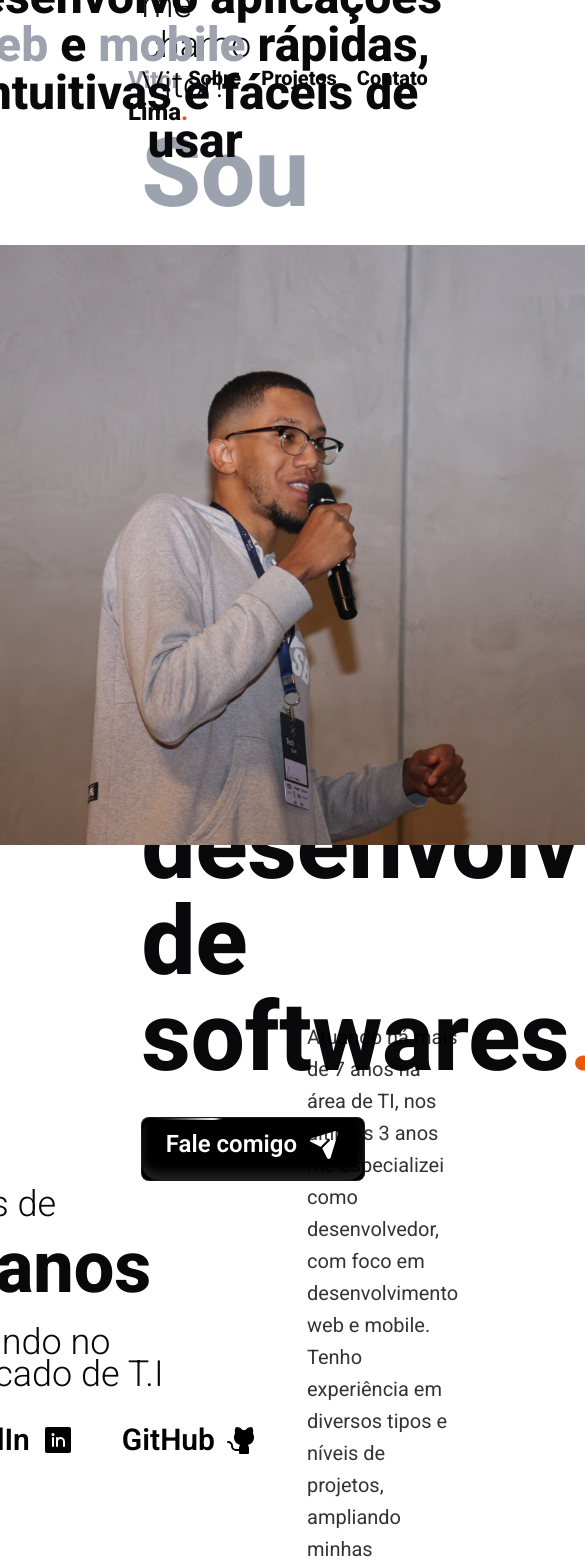
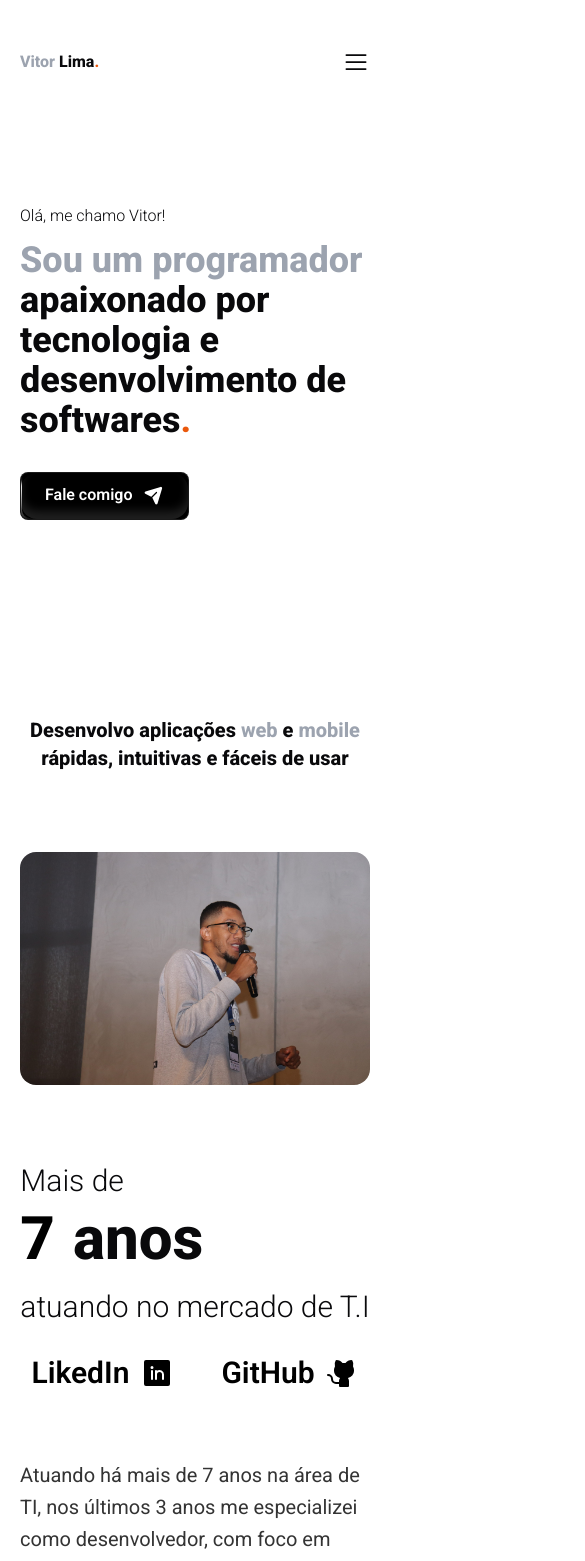
Before and after one commit to vitorl1maa/my_portifolio, a React (Vite) app: page / in a window 390 px wide. Shown: the top 1561 px of the page, 585 px wide, since content can reach past the window. Built offline with nearby package versions, Linux system fonts and the light colour scheme.

Commit message:
feat: adiciona dependência @radix-ui/react-navigation-menu e ajusta estilos de componentes

```diff
--- a/package.json
+++ b/package.json
@@ -12,6 +12,7 @@
   "dependencies": {
     "@emotion/react": "^11.14.0",
     "@phosphor-icons/react": "^2.1.7",
+    "@radix-ui/react-navigation-menu": "^1.2.4",
     "@radix-ui/react-slot": "^1.1.1",
     "@radix-ui/react-tooltip": "^1.1.7",
     "@types/react-router-dom": "^5.3.3",
--- a/src/App.tsx
+++ b/src/App.tsx
@@ -12,18 +12,18 @@ import { BrowserRouter } from "react-router-dom";
 
 function App() {
   return (
-    <main className="max-w-full h-screen font-roboto container-layout flex flex-col">
+    <main className="max-w-full h-auto lg:h-screen font-roboto container-layout flex flex-col">
       <BrowserRouter>
         <Navbar />
         <Banner />
         <About />
-        <SkillsInfo />
-        <AppInfo />
-        <Westand />
-        <SchoolMobile />
-        <WestandPage />
-        <Contact />
-        <Footer />
+        {/* <SkillsInfo /> */}
+        {/* <AppInfo /> */}
+        {/* <Westand /> */}
+        {/* <SchoolMobile /> */}
+        {/* <WestandPage /> */}
+        {/* <Contact /> */}
+        {/* <Footer /> */}
       </BrowserRouter>
     </main>
   );
--- a/src/components/About/About.tsx
+++ b/src/components/About/About.tsx
@@ -7,45 +7,50 @@ import { Fade } from "react-awesome-reveal";
 
 const About = () => {
   return (
-    <section className="w-full h-screen flex flex-col  justify-center mt-[30%]">
-      <div
-        className="flex flex-col justify-center items-center mt-20"
-        id="sobre"
-      >
-        <Fade direction="down">
+    <section className="w-full h-auto lg:h-screen flex flex-col justify-center mt-[33%] lg:mt-[30%]">
+      <div className="flex flex-col justify-center items-center " id="sobre">
+        <Fade direction="down" className="z-50">
           <div className="flex flex-col justify-center items-center">
-            <h1 className="text-5xl font-extrabold mb-20 w-[55%] text-center mt-20 ">
+            <h1 className="text-xl lg:text-5xl font-extrabold mb-20 lg:w-[55%] text-center mt-20 ">
               Desenvolvo aplicações <span className="text-gray-400">web</span> e
               <span className="text-gray-400"> mobile </span> rápidas,
               intuitivas e fáceis de usar
             </h1>
 
-            <div className="w-[900px]">
+            <div className="w-full lg:w-[900px]">
               <img
                 src={profileImg}
                 alt="foto paletra sobre tecnologia"
-                className="rounded-2xl "
+                className="rounded-2xl"
               />
             </div>
           </div>
         </Fade>
 
-        <Fade direction="up" className="flex justify-center">
-          <div className="flex justify-center items-center w-[60%] gap-12 mt-32 ">
+        <Fade
+          direction="down"
+          className="flex flex-col justify-center items-center"
+        >
+          <div className="flex flex-col lg:flex-row justify-center items-center lg:w-[60%] gap-12 mt-20 lg:mt-32 ">
             <div>
               <div className="flex flex-col gap-3">
-                <p className="w-[50%] leading-8 font-light text-4xl">Mais de</p>
-                <p className="font-extrabold text-7xl">
-                  <NumberTicker value={7} className="font-extrabold text-7xl" />{" "}
+                <p className="w-[50%] leading-8 font-light text-3xl lg:text-4xl">
+                  Mais de
+                </p>
+                <p className="font-extrabold text-6xl lg:text-7xl">
+                  <NumberTicker
+                    value={7}
+                    className="font-extrabold text-6xl lg:text-7xl"
+                  />{" "}
                   anos
                 </p>
 
-                <p className=" leading-8 font-light text-4xl">
+                <p className=" leading-8 font-light text-3xl  lg:text-4xl">
                   atuando no mercado de T.I
                 </p>
               </div>
 
-              <div className="flex gap-12">
+              <div className="flex gap-12 justify-center lg:justify-start">
                 <span className=" nav-links text-black text-3xl font-semibold rounded-lg mt-8  cursor-pointer transition-all">
                   <Link
                     to="https://www.linkedin.com/in/vitor-limaa/"
@@ -71,8 +76,8 @@ const About = () => {
               </div>
             </div>
 
-            <div className="w-[50%] ">
-              <p className=" text-xl text-black/80 leading-8 mt-12">
+            <div className="lg:w-[50%] ">
+              <p className=" text-xl text-black/80 leading-8 lg:mt-12">
                 Atuando há mais de 7 anos na área de TI, nos últimos 3 anos me
                 especializei como desenvolvedor, com foco em desenvolvimento web
                 e mobile. Tenho experiência em diversos tipos e níveis de
@@ -84,12 +89,13 @@ const About = () => {
         </Fade>
       </div>
 
-      <div className="flex flex-col justify-start items-start ml-80 mt-32 ">
+      <Fade direction="down" className="z-50">
+        <div className="flex flex-col justify-start items-start lg:ml-80 mt-20 lg:mt-32 ">
           <h3 className="text-left text-4xl font-light">
             Algumas das tecnologias que trabalho atualmente
             <span className="text-orange-600">:</span>
           </h3>
-        <div className=" flex flex-wrap gap-5 mt-8 w-full">
+          <div className=" flex flex-wrap gap-5 mt-8 w-  lg:w-full">
             <TooltipDefault
               icon="devicon:javascript"
               width={60}
@@ -165,6 +171,7 @@ const About = () => {
             {/* <TooltipDefault icon="fa-brands:wordpress" width={60} height={60} tooltip="WordPress" style={{ color: "#1d49e2" }} /> */}
           </div>
         </div>
+      </Fade>
     </section>
   );
 };
--- a/src/components/Banner/Banner.tsx
+++ b/src/components/Banner/Banner.tsx
@@ -4,12 +4,12 @@ import { Fade } from "react-awesome-reveal";
 
 const Banner = () => {
   return (
-    <section className="w-full h-screen flex items-center justify-center mt-[10%] ">
-      <div className="w-[80%]">
+    <section className="w-full h-auto lg:h-screen flex lg:items-center  mt-32 lg:mt-[10%] ">
+      <div className="w-full lg:w-[80%]">
         <Fade direction="down">
           <div>
-            <h1 className="font-light text-4xl">Olá, me chamo Vitor!</h1>
-            <p className="font-extrabold text-8xl mt-5 leading-none">
+            <h1 className="font-light lg:text-4xl">Olá, me chamo Vitor!</h1>
+            <p className="font-extrabold text-4xl lg:text-8xl mt-3 leading-10">
               <span className="text-gray-400">Sou um programador</span>{" "}
               apaixonado por tecnologia e desenvolvimento de softwares
               <span className="text-orange-600">.</span>
--- a/src/components/Navbar/Navbar.tsx
+++ b/src/components/Navbar/Navbar.tsx
@@ -1,19 +1,45 @@
+import { List, X } from "@phosphor-icons/react";
+import { useState } from "react";
+
 function Navbar() {
+  const [openMenu, setOpenMenu] = useState(false);
+
   const handlerClick = (elementId: string) => {
     const element = document.getElementById(elementId);
     if (element) {
       element.scrollIntoView({ behavior: "smooth", block: "start" });
     }
+    setOpenMenu(false);
+  };
+
+  const toggleMenu = () => {
+    setOpenMenu((prev) => !prev);
   };
 
   return (
     <header>
-      <nav className="flex justify-between">
-        <p className="font-extrabold text-2xl">
-          <span className="text-gray-400">Vitor</span> Lima
-          <span className="text-orange-600">.</span>
-        </p>
-        <ul className="flex gap-5 font-extrabold text-xl">
+      <nav className="flex flex-col lg:flex-row justify-between">
+        <div className="flex justify-between items-center">
+          <p className="font-extrabold lg:text-2xl">
+            <span className="text-gray-400">Vitor</span> Lima
+            <span className="text-orange-600">.</span>
+          </p>
+
+          <button
+            className="block lg:hidden cursor-pointer"
+            onClick={toggleMenu}
+          >
+            {openMenu ? <X size={28} /> : <List size={28} />}
+          </button>
+        </div>
+
+        <ul
+          className={`menu-mobile ${
+            openMenu
+              ? "opacity-100 top-12 z-10 h-[150px] bg-white"
+              : "opacity-0 top-0 z-30"
+          }`}
+        >
           <li className="nav-links cursor-pointer">
             <a onClick={() => handlerClick("sobre")}>Sobre</a>
           </li>
--- a/src/index.css
+++ b/src/index.css
@@ -22,7 +22,8 @@
 
 }
 
-.nav-links a, span {
+.nav-links a,
+span {
   position: relative;
   padding-bottom: 10px;
 }
@@ -41,6 +42,8 @@
 .nav-links a:hover::after {
   width: 80%;
 }
+
+
 
 @layer base {
   :root {
@@ -93,8 +96,7 @@
 
     --chart-5: 27 87% 67%;
 
-    --radius: 0.5rem
-  ;
+    --radius: 0.5rem;
 
     --color-1: 0 100% 63%;
 
@@ -104,7 +106,9 @@
 
     --color-4: 195 100% 63%;
 
-    --color-5: 90 100% 63%}
+    --color-5: 90 100% 63%
+  }
+
   .dark {
 
     --background: 240 10% 3.9%;
@@ -153,8 +157,7 @@
 
     --chart-4: 280 65% 60%;
 
-    --chart-5: 340 75% 55%
-  ;
+    --chart-5: 340 75% 55%;
 
     --color-1: 0 100% 63%;
 
@@ -164,26 +167,32 @@
 
     --color-4: 195 100% 63%;
 
-    --color-5: 90 100% 63%}
+    --color-5: 90 100% 63%
+  }
 }
 
 @layer base {
   * {
     @apply border-border;
   }
+
+  .menu-mobile {
+    @apply flex flex-col lg:flex-row gap-3 mt-16 lg:mt-0 lg:gap-5 font-extrabold lg:text-xl absolute left-0 w-full lg:w-auto lg:relative shadow-md lg:shadow-none pl-5 lg:pl-0 opacity-0 lg:opacity-100 top-[-300px] z-30 transition-all ease-in duration-200
+  }
+
   body {
     @apply bg-background text-foreground;
   }
 
   .container-layout {
-    @apply py-16 px-32
+    @apply px-5 py-12 md:py-16 md:px-32
   }
 
-    .ShimmerButton:hover .icon {
-      @apply text-orange-500
-    }
+  .ShimmerButton:hover .icon {
+    @apply text-orange-500
+  }
 
-  .footer-social-medias{
+  .footer-social-medias {
     @apply hover:text-orange-600 cursor-pointer transition-all
   }
 
--- a/src/shared-components/Button/Button.tsx
+++ b/src/shared-components/Button/Button.tsx
@@ -9,12 +9,12 @@ const Button = () => {
     <ShimmerButton
       onMouseEnter={() => setHover(true)}
       onMouseLeave={() => setHover(false)}
-      className="bg-black text-white flex items-center justify-center gap-3 w-56 h-16 text-2xl font-semibold rounded-lg mt-8"
+      className="bg-black text-white flex items-center justify-center gap-3 h-12 md:w-56 md:h-16 md:text-2xl font-semibold rounded-lg mt-8"
     >
-      <span className="flex items-center gap-3">
+      <span className="flex items-center gap-3 mt-2">
         Fale comigo
         <PaperPlaneTilt
-          size={32}
+          className="text-xl md:text-3xl"
           weight="fill"
           style={{
             color: hover ? "#ea580c" : "inherit",
```
Also changed, not shown: 1 other file (tests, documents, lock files or other folders). Lines whose indentation alone changed are shown as unchanged.
